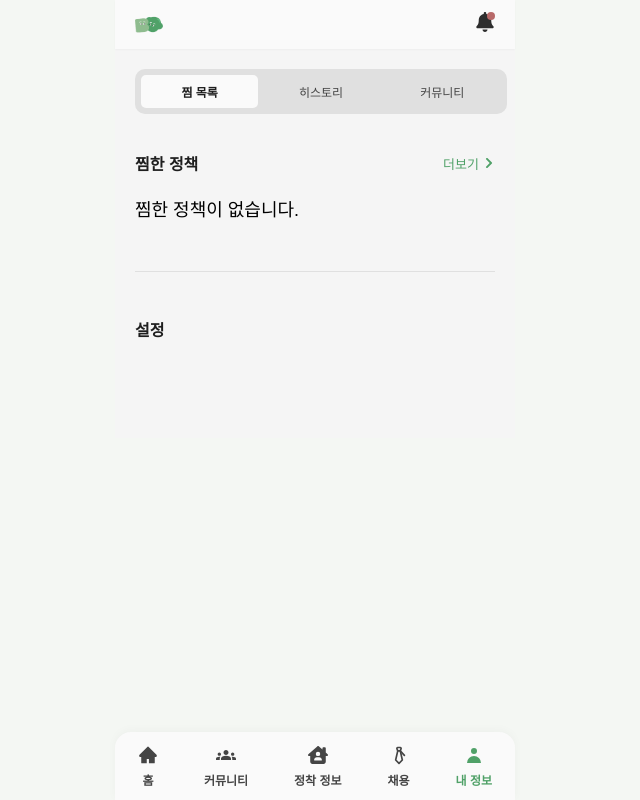
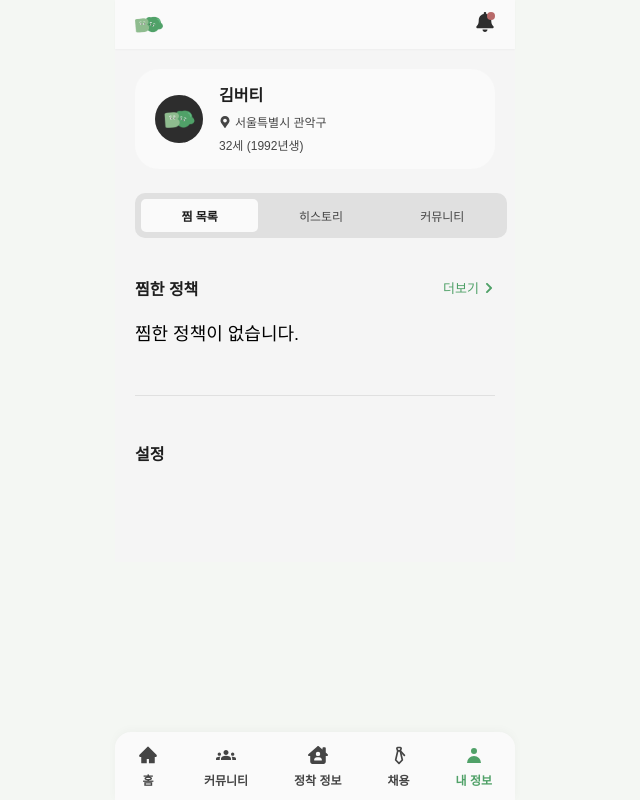
Before and after one commit to 1000hyehyang/burty-frontend, a React (Vite) app: page /profile in a window 1280 px wide. Shown: the whole page, without its empty margins (325-965 px from the left). Built offline with nearby package versions, Linux system fonts and the light colour scheme; a web font is replaced by a local one.

Commit message:
feat : 마이 정보 카드 컴포넌트 추가

```diff
--- /dev/null
+++ b/src/components/Profile/MyProfileCard.tsx
@@ -0,0 +1,77 @@
+import styled from "styled-components";
+import { FaMapMarkerAlt } from "react-icons/fa";
+
+interface MyProfileCardProps {
+  name: string;
+  region: string;
+  ageLabel: string;
+  profileImage?: string;
+}
+
+const Card = styled.div`
+  background-color: var(--variable-collection-bg-100);
+  border-radius: clamp(16px, 4vw, 24px);
+  padding: clamp(12px, 3.5vw, 16px) clamp(16px, 4vw, 20px);
+  display: flex;
+  align-items: center;
+  gap: clamp(12px, 4vw, 16px);
+`;
+
+const ProfileImage = styled.img`
+  width: clamp(36px, 10vw, 48px);
+  height: clamp(36px, 10vw, 48px);
+  border-radius: 50%;
+  object-fit: cover;
+  background-color: #d9d9d9;
+  flex-shrink: 0;
+`;
+
+const Info = styled.div`
+  display: flex;
+  flex-direction: column;
+  justify-content: center;
+  gap: clamp(4px, 1vw, 6px);
+`;
+
+const Name = styled.div`
+  font-size: clamp(14px, 3.5vw, 16px);
+  font-weight: 600;
+  color: var(--variable-collection-text-100);
+  line-height: 1.4;
+`;
+
+const Location = styled.div`
+  display: flex;
+  align-items: center;
+  font-size: clamp(10px, 3vw, 12px);
+  color: var(--variable-collection-text-300);
+  gap: 4px;
+`;
+
+const Age = styled.div`
+  font-size: clamp(10px, 3vw, 12px);
+  color: var(--variable-collection-text-300);
+`;
+
+const MyProfileCard = ({
+  name,
+  region,
+  ageLabel,
+  profileImage = "/default-profile.png",
+}: MyProfileCardProps) => {
+  return (
+    <Card>
+      <ProfileImage src={profileImage} alt={`${name} 프로필 이미지`} />
+      <Info>
+        <Name>{name}</Name>
+        <Location>
+          <FaMapMarkerAlt size={12} />
+          {region}
+        </Location>
+        <Age>{ageLabel}</Age>
+      </Info>
+    </Card>
+  );
+};
+
+export default MyProfileCard;
--- a/src/pages/MyPage.tsx
+++ b/src/pages/MyPage.tsx
@@ -1,6 +1,7 @@
 // 📄 pages/MyPage.tsx
 import styled from "styled-components";
 import { useNavigate } from "react-router-dom";
+import MyProfileCard from "../components/Profile/MyProfileCard";
 import CategoryTabs from "../components/Common/CategoryTabs";
 import SectionTitle from "../components/Common/SectionTitle";
 import MyBookmarkedPolicyList from "../components/Profile/MyBookmarkedPolicyList";
@@ -19,6 +20,11 @@ const MyPage = () => {
 
   return (
     <>
+      <MyProfileCard
+        name="김버티"
+        region="서울특별시 관악구"
+        ageLabel="32세 (1992년생)"
+      />
       <CategoryTabs
         categories={categories}
         selected={selected}
```
